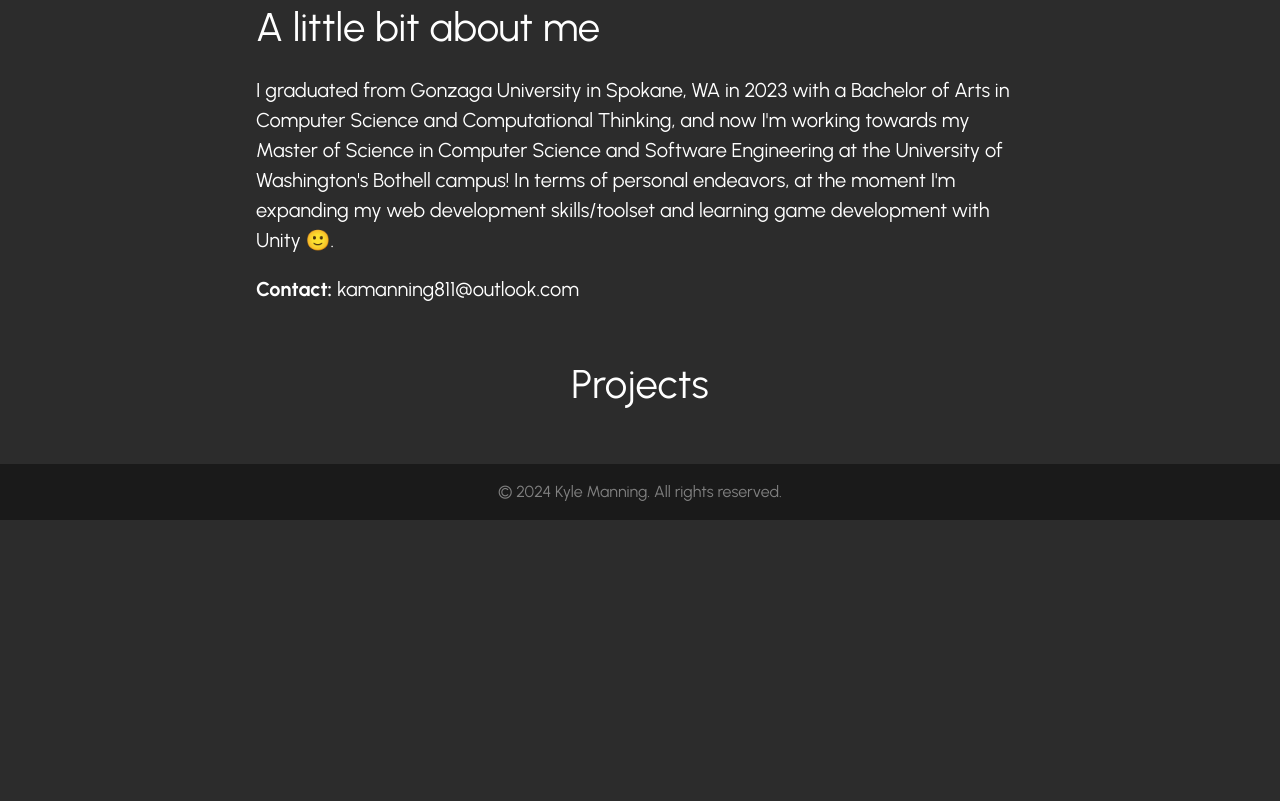
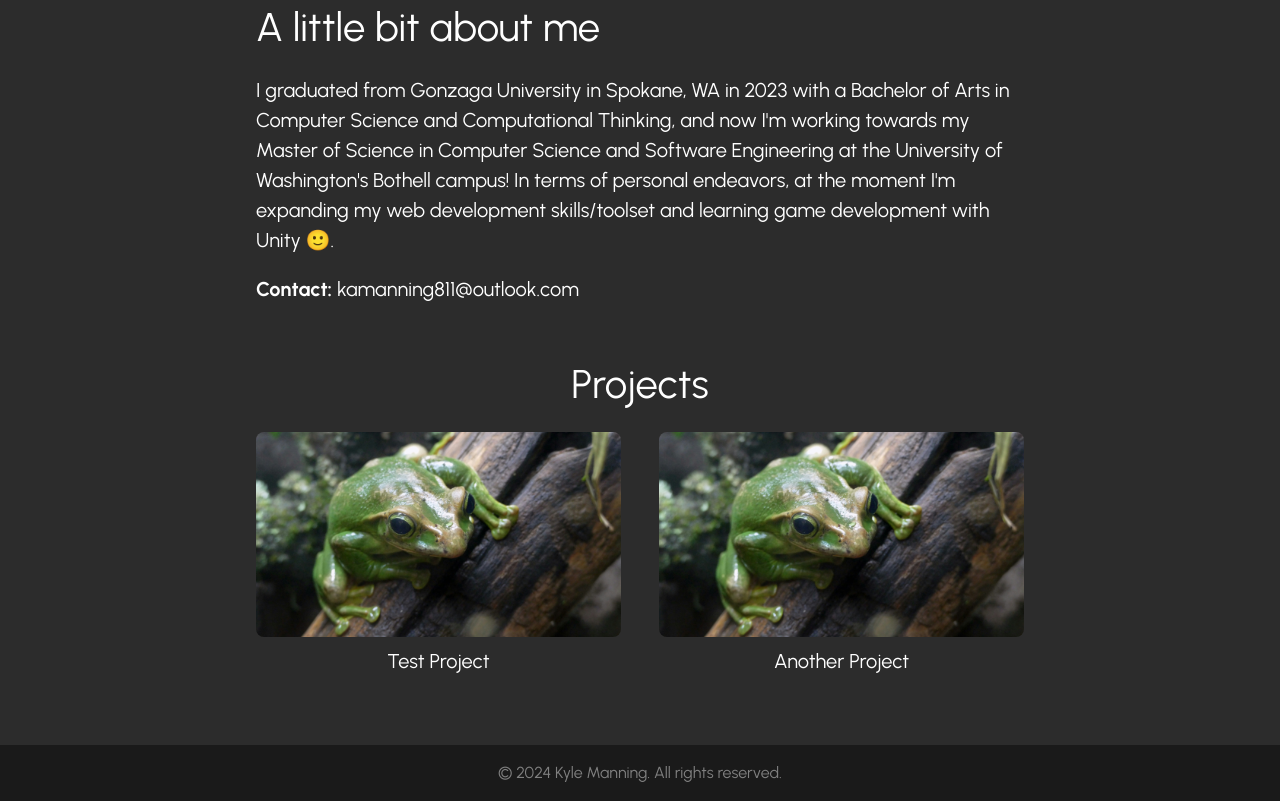
Before and after one commit to Elicke/portfolio, a plain HTML site: page index.html in a window 1280 px wide. Shown: the part 853-1654 px from the top of the page. Before the commit the page ends 1373 px from the top, so only its background shows below. Drawn offline with Linux system fonts and the light colour scheme.

Commit message:
Create dynamic project population

```diff
--- a/index.html
+++ b/index.html
@@ -88,6 +88,7 @@
 
     <div id="projects">
         <h2 class="section-header">Projects</h2>
+        <div id="projects-container"></div>
     </div>
 
     <footer id="footer">
--- a/script.js
+++ b/script.js
@@ -9,4 +9,44 @@ document.addEventListener('DOMContentLoaded', function() {
             behavior: 'smooth'
         });
     });
+
+    fetchProjects();
 });
+
+function fetchProjects() {
+    fetch('projects.json')
+        .then(response => response.json())
+        .then(data => {
+            const projectsContainer = document.getElementById('projects-container');
+            data.projects.forEach(project => {
+                const projectElement = createProjectElement(project);
+                projectsContainer.appendChild(projectElement);
+            });
+        })
+        .catch(error => console.error('Error fetching projects:', error));
+}
+
+function createProjectElement(project) {
+    const projectDiv = document.createElement('div');
+    projectDiv.className = 'project';
+
+    const link = document.createElement('a');
+    link.href = project.link;
+    link.target = '_blank';
+    link.rel = 'noopener noreferrer';
+
+    const img = document.createElement('img');
+    img.src = project.thumbnail;
+    img.alt = project.name;
+    img.className = 'project-thumbnail';
+
+    const name = document.createElement('p');
+    name.textContent = project.name;
+    name.className = 'project-name';
+
+    link.appendChild(img);
+    link.appendChild(name);
+    projectDiv.appendChild(link);
+
+    return projectDiv;
+}
--- a/styles.css
+++ b/styles.css
@@ -152,3 +152,45 @@ body {
     text-align: center;
     line-height: 7vh;
 }
+
+#projects-container {
+    width: 100%;
+    display: flex;
+    flex-wrap: wrap;
+    justify-content: space-between;
+}
+
+.project {
+    width: 47.5%;
+    max-width: 500px;
+}
+
+.project a {
+    text-decoration: none;
+    color: inherit;
+    display: block;
+}
+
+.project-thumbnail {
+    width: 100%;
+    aspect-ratio: 16 / 9;
+    object-fit: cover;
+    border-radius: 8px;
+    transition: transform 0.3s ease;
+}
+
+.project:hover .project-thumbnail {
+    transform: scale(1.05);
+}
+
+.project-name {
+    margin: 1vh 0 2vh;
+    text-align: center;
+    font-size: 1.25rem;
+}
+
+@media (max-width: 768px) {
+    .project {
+        width: 100%;
+    }
+}
```
